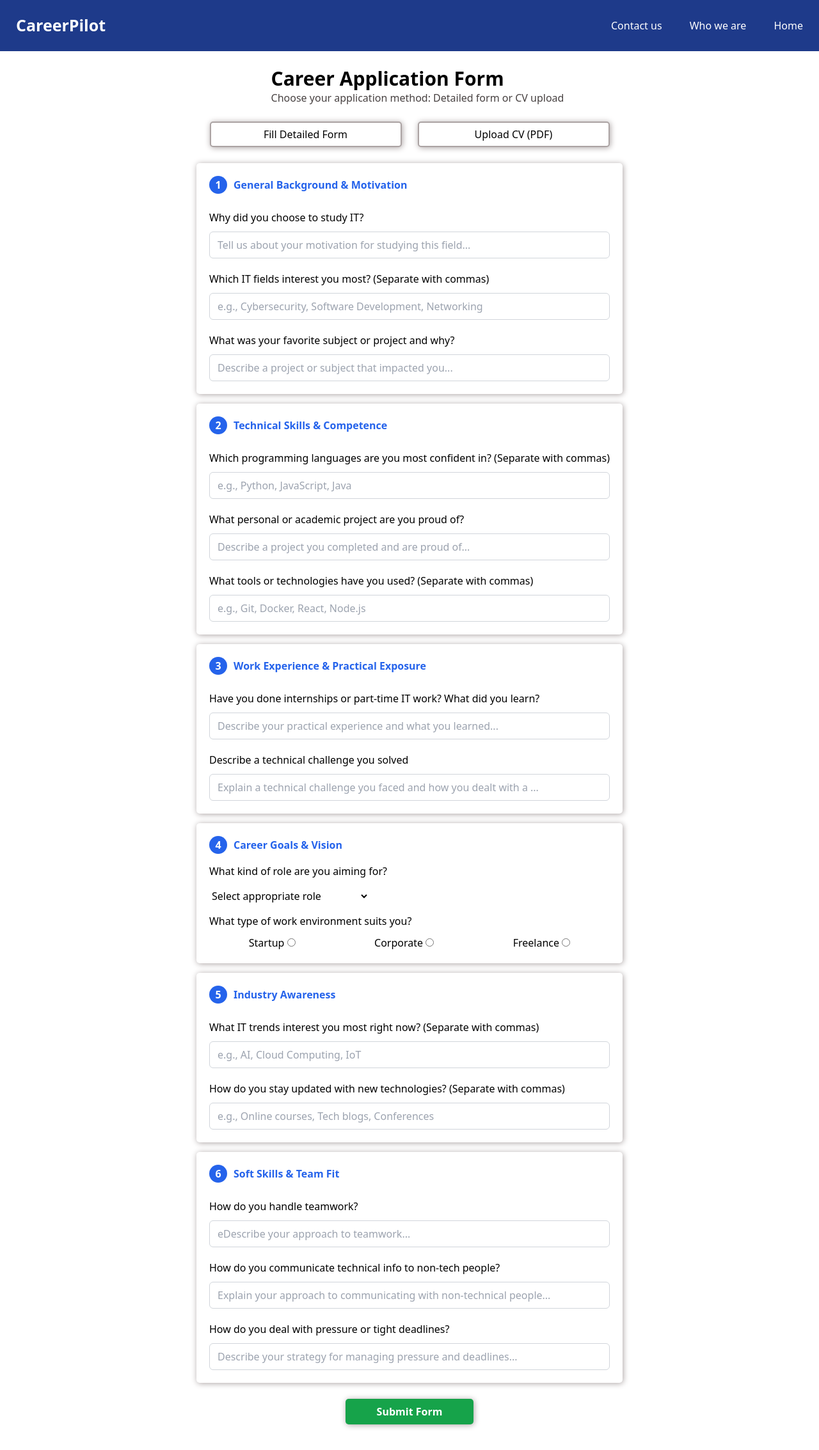
After one commit to amrfoqha/python-project, a Django app: page /view_quze in a window 1280 px wide. The commit adds this page. Shown: the whole page at 64% size. Run offline with Django 5.2, Linux system fonts and the light colour scheme; style sheets or scripts are compiled from the project's sources; some libraries are stand-ins or nearby versions.

Commit message:
quiz form and validation

```diff
--- a/myproject/myapp/templates/form.html
+++ b/myproject/myapp/templates/form.html
@@ -23,8 +23,8 @@
     </div>
     <div class="flex justify-center mt-[25px]">
         <div class="flex justify-around items-center w-[650px] " >
-            <input type="submit" name="form" class="bg-black h-[40px] w-[300px]">
-            <input type="submit" name="cv" class="bg-black h-[40px] w-[300px]">
+            <input type="submit" name="form" class="bg-black h-[40px] w-[300px] shadow-[1px_1px_10px] rounded-[5px] shadow-[#aba3a3]">
+            <input type="submit" name="cv" class="bg-black h-[40px] w-[300px] shadow-[1px_1px_10px] rounded-[5px] shadow-[#aba3a3] ">
         </div>
     </div>
 </body>
--- /dev/null
+++ b/myproject/myapp/templates/quize.html
@@ -0,0 +1,151 @@
+<!DOCTYPE html>
+<html lang="en">
+<head>
+    <meta charset="UTF-8">
+    <meta name="viewport" content="width=\, initial-scale=1.0">
+    <title>Document</title>
+    <script src="https://cdn.tailwindcss.com"></script>
+    {% load static %}
+    <link rel="stylesheet" href="{% static 'style.css' %}">
+</head>
+<body>
+    <div class="flex justify-between bg-[#1e3a8a] h-[80px] items-center">
+        <a href="" class="ml-[25px] text-[#fff] text-[25px] font-[700]" ><h1>CareerPilot</h1></a>
+        <div class="mr-[25px] text-[#fff] flex justify-between w-[300px]">
+            <a href="">Contact us</a>
+            <a href="">Who we are</a>
+            <a href="">Home</a>
+        </div>
+    </div>
+    <div class="flex justify-center">
+        <div class="ml-[25px] mt-[25px]">
+            <h1 class="text-3xl font-[600] ">Career Application Form</h1>
+            <h1 class="text-[#474141]">Choose your application method: Detailed form or CV upload</h1>
+        </div>
+    </div>
+    <div class="flex justify-center mt-[25px]">
+        <div class="flex justify-around items-center w-[650px] " >
+            <input type="submit" value="Fill Detailed Form" name="form" class="bg-white h-[40px] w-[300px] shadow-[1px_1px_10px] rounded-[5px] border-2 border-[#aba3a3] shadow-[#aba3a3]">
+            <input type="submit" value="Upload CV (PDF)" name="cv" class="bg-white h-[40px] w-[300px] shadow-[1px_1px_10px] rounded-[5px] border-2 border-[#aba3a3] shadow-[#aba3a3] ">
+        </div>
+    </div>
+    <div class="mt-[25px] flex justify-center ">
+        <form action="" method="POST" class="mx-auto " >
+            {% csrf_token %}
+            <div class="shadow-[1px_1px_10px] rounded-[5px] border-1 border-[#aba3a3] shadow-[#aba3a3] p-[20px]">
+                <div class="flex items-center" >
+                    <p class="mr-[10px]  w-7 h-7 rounded-full bg-blue-600 text-white flex items-center justify-center font-semibold">1</p><p class="text-blue-600 font-[700]"> General Background & Motivation</p>
+                </div>
+                <div class="mt-[25px]">
+                    <label class="block" for="">Why did you choose to study IT?</label>
+                    <input class="mt-[10px] w-full px-3 py-2 border border-gray-300 rounded-md focus:outline-none focus:ring-2 focus:ring-blue-500" type="text" placeholder="Tell us about your motivation for studying this field..." name="q1" id="">
+                </div>
+                <div class="mt-[20px]">
+                    <label class="block" for="">Which IT fields interest you most? (Separate with commas)</label>
+                    <input class="mt-[10px] w-full px-3 py-2 border border-gray-300 rounded-md focus:outline-none focus:ring-2 focus:ring-blue-500" type="text" placeholder="e.g., Cybersecurity, Software Development, Networking" name="q2" id="">
+                </div>
+                <div class="mt-[20px]">
+                    <label class="block" for="">What was your favorite subject or project and why?</label>
+                    <input class="mt-[10px] w-full px-3 py-2 border border-gray-300 rounded-md focus:outline-none focus:ring-2 focus:ring-blue-500" type="text" placeholder="Describe a project or subject that impacted you..." name="q3" id="">
+                </div>
+            </div>
+            <div class="mt-[15px] shadow-[1px_1px_10px] rounded-[5px] border-1 border-[#aba3a3] shadow-[#aba3a3] p-[20px]">
+                <div class="flex items-center" >
+                    <p class="mr-[10px]  w-7 h-7 rounded-full bg-blue-600 text-white flex items-center justify-center font-semibold">2</p><p class="text-blue-600 font-[700]"> Technical Skills & Competence</p>
+                </div>
+                <div class="mt-[25px]">
+                    <label class="block" for="">Which programming languages are you most confident in? (Separate with commas)</label>
+                    <input class="mt-[10px] w-full px-3 py-2 border border-gray-300 rounded-md focus:outline-none focus:ring-2 focus:ring-blue-500" type="text" placeholder="e.g., Python, JavaScript, Java" name="q4" id="">
+                </div>
+                <div class="mt-[20px]">
+                    <label class="block" for="">What personal or academic project are you proud of?</label>
+                    <input class="mt-[10px] w-full px-3 py-2 border border-gray-300 rounded-md focus:outline-none focus:ring-2 focus:ring-blue-500" type="text" placeholder="Describe a project you completed and are proud of..." name="q5" id="">
+                </div>
+                <div class="mt-[20px]">
+                    <label class="block" for="">What tools or technologies have you used? (Separate with commas)</label>
+                    <input class="mt-[10px] w-full px-3 py-2 border border-gray-300 rounded-md focus:outline-none focus:ring-2 focus:ring-blue-500" type="text" placeholder="e.g., Git, Docker, React, Node.js" name="q6" id="">
+                </div>
+            </div>
+            <div class="mt-[15px] shadow-[1px_1px_10px] rounded-[5px] border-1 border-[#aba3a3] shadow-[#aba3a3] p-[20px]">
+                <div class="flex items-center" >
+                    <p class="mr-[10px]  w-7 h-7 rounded-full bg-blue-600 text-white flex items-center justify-center font-semibold">3</p><p class="text-blue-600 font-[700]"> Work Experience & Practical Exposure</p>
+                </div>
+                <div class="mt-[25px]">
+                    <label class="block" for="">Have you done internships or part-time IT work? What did you learn?</label>
+                    <input class="mt-[10px] w-full px-3 py-2 border border-gray-300 rounded-md focus:outline-none focus:ring-2 focus:ring-blue-500" type="text" placeholder="Describe your practical experience and what you learned..." name="q7" id="">
+                </div>
+                <div class="mt-[20px]">
+                    <label class="block" for="">Describe a technical challenge you solved</label>
+                    <input class="mt-[10px] w-full px-3 py-2 border border-gray-300 rounded-md focus:outline-none focus:ring-2 focus:ring-blue-500" type="text" placeholder="Explain a technical challenge you faced and how you dealt with a ..." name="q8" id="">
+                </div>
+            </div>
+            <div class="mt-[15px] shadow-[1px_1px_10px] rounded-[5px] border-1 border-[#aba3a3] shadow-[#aba3a3] p-[20px]">
+                <div class="flex items-center" >
+                    <p class="mr-[10px]  w-7 h-7 rounded-full bg-blue-600 text-white flex items-center justify-center font-semibold">4</p><p class="text-blue-600 font-[700]">  Career Goals & Vision</p>
+                </div>
+                <label for="" class="block mt-[15px]">What kind of role are you aiming for?</label>
+                    <select name="q9" id="" class="mt-[15px]">
+                        <option value="Select_appropriate_role">Select appropriate role</option>
+                        <option value="Software_Developer">Software Developer</option>
+                        <option value="Systems_Analyst">Systems Analyst</option>
+                        <option value="Technical_Consultant">Technical Consultant</option>
+                        <option value="Network_Engineer">Network Engineer</option>
+                        <option value="UI/UX_Designer">UI/UX Designer</option>
+                        <option value="Database_Administrator">Database Administrator</option>
+                        <option value="Information_Security_Specialist">Information Security Specialist</option>
+                    </select>
+                    <div class="mt-[15px]">
+                        <label for="">What type of work environment suits you?</label>
+                        <div class="flex justify-around mt-[10px]">
+                            <div>
+                                <label for="">Startup</label>
+                                <input type="radio" name="q10" value="Startup" id="">
+                            </div>
+                            <div>
+                                <label for="">Corporate</label>
+                                <input type="radio" name="q10" value="Corporate" id="">
+                            </div>
+                            <div>
+                                <label for="">Freelance</label>
+                                <input type="radio" name="q10" value="Freelance" id="">
+                            </div>
+                        </div>
+                    </div>
+            </div>
+            <div class="mt-[15px] shadow-[1px_1px_10px] rounded-[5px] border-1 border-[#aba3a3] shadow-[#aba3a3] p-[20px]">
+                <div class="flex items-center" >
+                    <p class="mr-[10px]  w-7 h-7 rounded-full bg-blue-600 text-white flex items-center justify-center font-semibold">5</p><p class="text-blue-600 font-[700]"> Industry Awareness</p>
+                </div>
+                <div class="mt-[25px]">
+                    <label class="block" for="">What IT trends interest you most right now? (Separate with commas)</label>
+                    <input class="mt-[10px] w-full px-3 py-2 border border-gray-300 rounded-md focus:outline-none focus:ring-2 focus:ring-blue-500" type="text" placeholder="e.g., AI, Cloud Computing, IoT" name="q11" id="">
+                </div>
+                <div class="mt-[20px]">
+                    <label class="block" for="">How do you stay updated with new technologies? (Separate with commas)</label>
+                    <input class="mt-[10px] w-full px-3 py-2 border border-gray-300 rounded-md focus:outline-none focus:ring-2 focus:ring-blue-500" type="text" placeholder="e.g., Online courses, Tech blogs, Conferences" name="q12" id="">
+                </div>
+            </div>
+            <div class="mt-[15px] shadow-[1px_1px_10px] rounded-[5px] border-1 border-[#aba3a3] shadow-[#aba3a3] p-[20px]">
+                <div class="flex items-center" >
+                    <p class="mr-[10px]  w-7 h-7 rounded-full bg-blue-600 text-white flex items-center justify-center font-semibold">6</p><p class="text-blue-600 font-[700]"> Soft Skills & Team Fit</p>
+                </div>
+                <div class="mt-[25px]">
+                    <label class="block" for="">How do you handle teamwork?</label>
+                    <input class="mt-[10px] w-full px-3 py-2 border border-gray-300 rounded-md focus:outline-none focus:ring-2 focus:ring-blue-500" type="text" placeholder="eDescribe your approach to teamwork..." name="q13" id="">
+                </div>
+                <div class="mt-[20px]">
+                    <label class="block" for="">How do you communicate technical info to non-tech people?</label>
+                    <input class="mt-[10px] w-full px-3 py-2 border border-gray-300 rounded-md focus:outline-none focus:ring-2 focus:ring-blue-500" type="text" placeholder="Explain your approach to communicating with non-technical people..." name="q14" id="">
+                </div>
+                <div class="mt-[20px]">
+                    <label class="block" for="">How do you deal with pressure or tight deadlines?</label>
+                    <input class="mt-[10px] w-full px-3 py-2 border border-gray-300 rounded-md focus:outline-none focus:ring-2 focus:ring-blue-500" type="text" placeholder="Describe your strategy for managing pressure and deadlines..." name="q15" id="">
+                </div>
+            </div>
+            <div class="mt-[25px] mb-[40px] flex justify-center">
+                <input type="submit" value="Submit Form" name="" class="bg-[#16a34a] h-[40px] w-[200px] shadow-[1px_1px_10px] rounded-[5px] text-[#ffff] border-[#aba3a3] shadow-[#aba3a3] font-[700]">
+            </div>
+        </div>
+    </form>
+</body>
+</html>
--- a/myproject/myapp/templates/registration.html
+++ b/myproject/myapp/templates/registration.html
@@ -22,7 +22,8 @@
         </div>
     </div>
     <form action="/register" method="post"
-        class=" mt-20 rounded-[5px] shadow-[1px_1px_10px] shadow-[#d6c8c8bb] w-1/4 p-5 pl-10 ml-[38%] text-2xl font-light">
+    class=" mt-20 rounded-[5px] shadow-[1px_1px_10px] shadow-[#d6c8c8bb] w-1/4 p-5 pl-10 ml-[38%] text-2xl font-light">
+            {% csrf_token %}
         <h1 class="text-center text-[#1e3a8a] font-medium">Create a new account</h1>
         <div class="mt-2 ml-5"><label for="first_name" class="block text-xl ">First Name:</label><input
                 class="border-[1px] rounded-[5px] mt-2 w-5/6 pl-2 text-xl h-10 border-[#d6c8c8bb]" type="text"
--- a/myproject/myapp/urls.py
+++ b/myproject/myapp/urls.py
@@ -7,6 +7,5 @@ urlpatterns =[
     path('view_login',views.view_login),
     path('login',views.login),
     path('register',views.register),
-
-
+    path('view_quze',views.view_quze),
 ]
--- a/myproject/myapp/views.py
+++ b/myproject/myapp/views.py
@@ -11,11 +11,24 @@ def view_login(request):
 
 
 
-def login(request):
-    user=get_user_by_id(request.POST['email'],request.POST['password'])
-    request.session['id']=user.id
-    return HttpResponse("ahalan wa saaahlaaan be a3az 7babenaa")
 
 def register(request):
     if create_new_user(request):
-        return redirect('/quiz')
+        return redirect('/view_login')
+
+
+
+def login(request):
+    if login_user(request):
+        return redirect('/view_quze')
+    return redirect('/view_login')
+
+
+def view_quze(request):
+    return render(request,'quize.html')
+
+
+def submit_quze(request):
+    if submit_form(request):
+        return redirect('/reslt')
+    return redirect('/view_quze')
--- a/myproject/myproject/settings.py
+++ b/myproject/myproject/settings.py
@@ -78,9 +78,9 @@ WSGI_APPLICATION = 'myproject.wsgi.application'
 DATABASES = {
     'default': {
         'ENGINE': 'django.db.backends.mysql',
-        'NAME': 'pyhton_project',
+        'NAME': 'python_project',
         'USER': 'root',
-        'PASSWORD': 'root123',
+        'PASSWORD': '2471',
         'HOST': 'localhost',
         'PORT': '3306',
     }
```
Also changed, not shown: myproject/myapp/models.py (+82 -3 lines), myproject/myapp/templates/login.html (+55 -25 lines).
